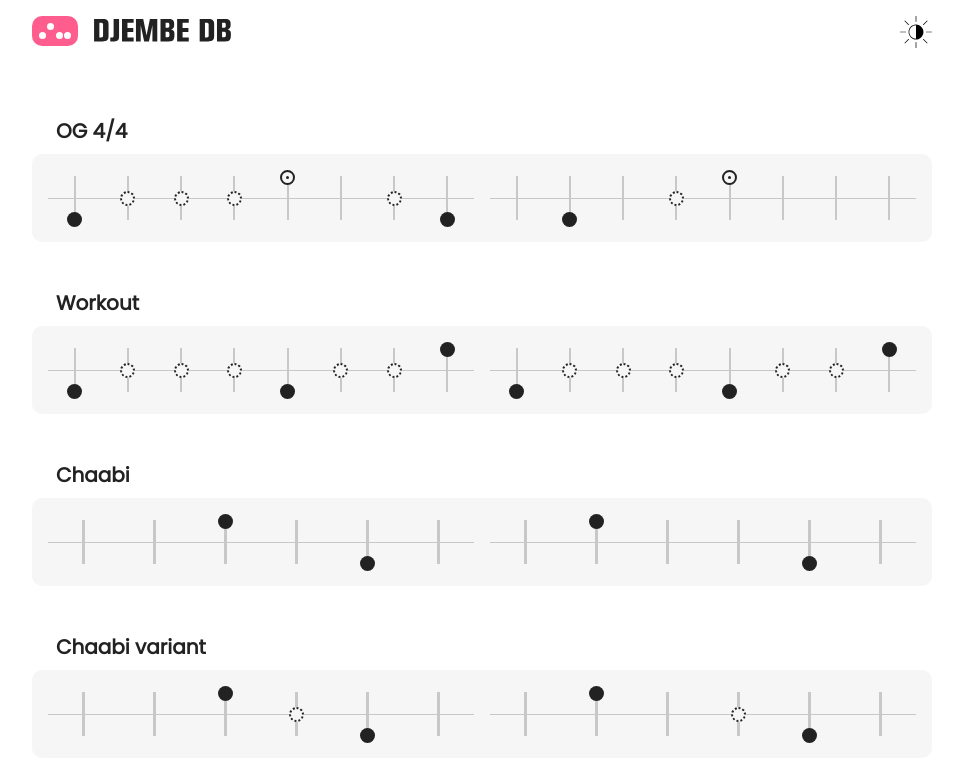
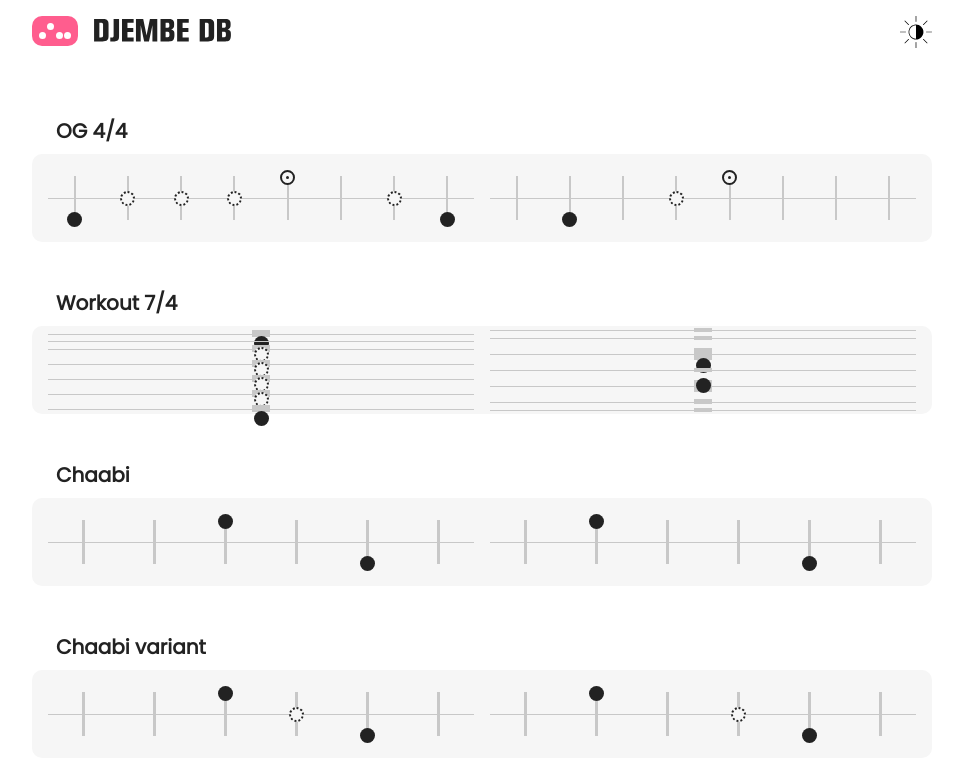
Before and after one commit to Marcobaldessari/djembedb-react, a React (Create React App) app: page / in a window 1280 px wide. Shown: the top 782 px of the page, without its empty margins (158-1117 px from the left). Built offline with nearby package versions, Linux system fonts and the light colour scheme; no server answers.

Commit message:
adds workout 7/4

```diff
--- a/src/songsData.js
+++ b/src/songsData.js
@@ -21,12 +21,12 @@ export const SongsData = [
   // },
 
   {
-    songName: "Workout",
+    songName: "Workout 7/4",
     src: "https://www.youtube.com/watch?v=YFNegZdsDpE",
-    timeSignature: "4/4",
+    timeSignature: "7/4",
     song: [
-      "Gun dos gos dos Gun gos dos Pa",
-      "Gun dos gos dos Gun gos dos Pa"
+      "Gun xx gos dos gos dos Gun",
+      "xx xx Dun xx Pa xx xx"
     ]
     ,
   },
```
